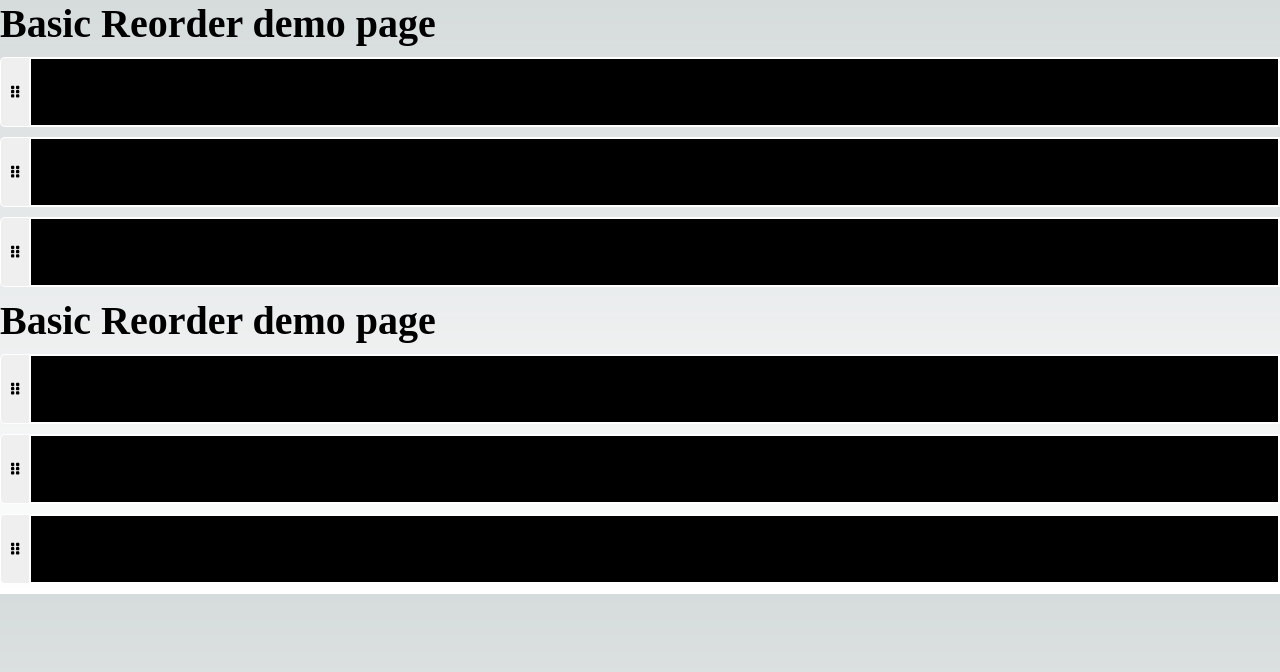
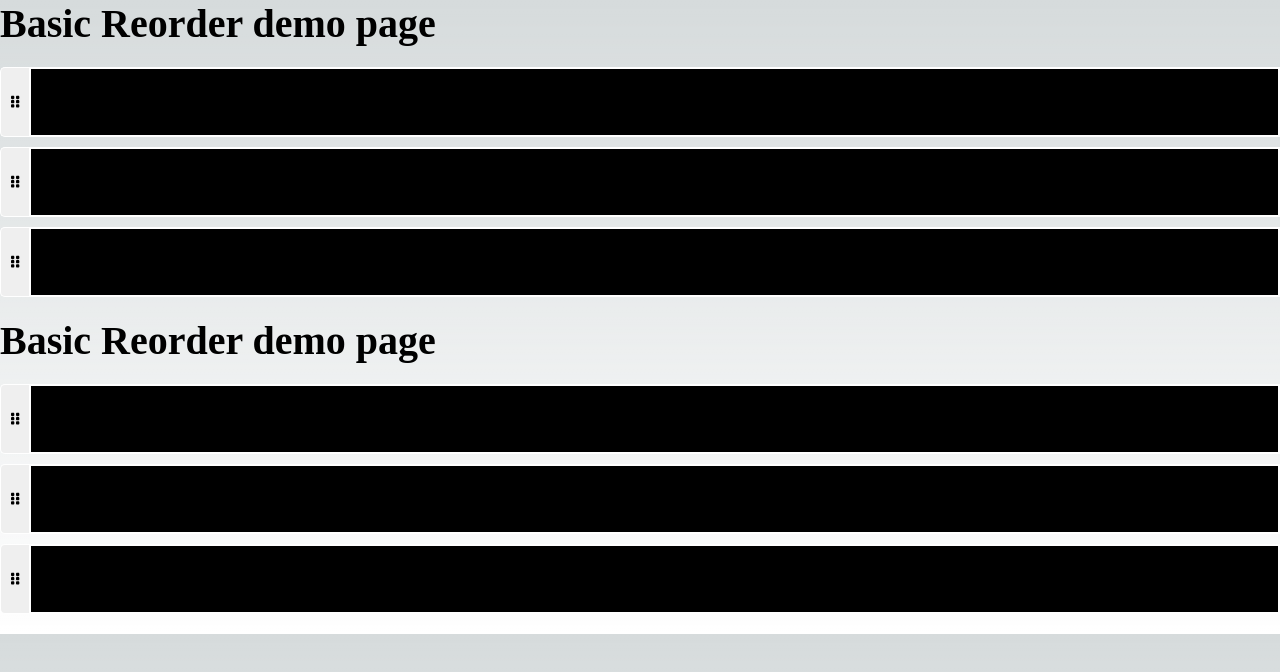
Before and after one commit to klalicki/mini-survey, a Next.js app: page /reorder in a window 1280 px wide. Shown: the top 672 px of the page. Built offline with nearby package versions, Linux system fonts and the light colour scheme.

Commit message:
fixes issue where large item could not be dragged

```diff
--- a/components/QuestionSort/QuestionSort.tsx
+++ b/components/QuestionSort/QuestionSort.tsx
@@ -35,6 +35,7 @@ import {
   faGripVertical,
 } from "@fortawesome/free-solid-svg-icons";
 import { SurveyQuestion } from "@/types/QuestionTypes";
+import { createPortal } from "react-dom";
 
 type QuestionSortItemProps = {
   id: any;
@@ -175,7 +176,7 @@ const QuestionSort = () => {
         // @ts-ignore not sure why this is giving me a type error!
         layoutMeasuring={{ strategy: MeasuringStrategy.Always }}
         modifiers={[restrictToParentElement]}
-        collisionDetection={closestCorners}
+        collisionDetection={closestCenter}
         onDragEnd={handleDragEnd}
         onDragOver={handleDragOver}
         onDragStart={handleDragStart}
--- a/styles/globals.css
+++ b/styles/globals.css
@@ -154,8 +154,8 @@ a {
 }
 
 .sort-list-container {
-  margin-top: 0.5rem;
-  margin-bottom: 0.5rem;
+  padding-top: 1rem;
+  padding-bottom: 1rem;
   display: flex;
   flex-direction: column;
   gap: 0.5rem;
```
